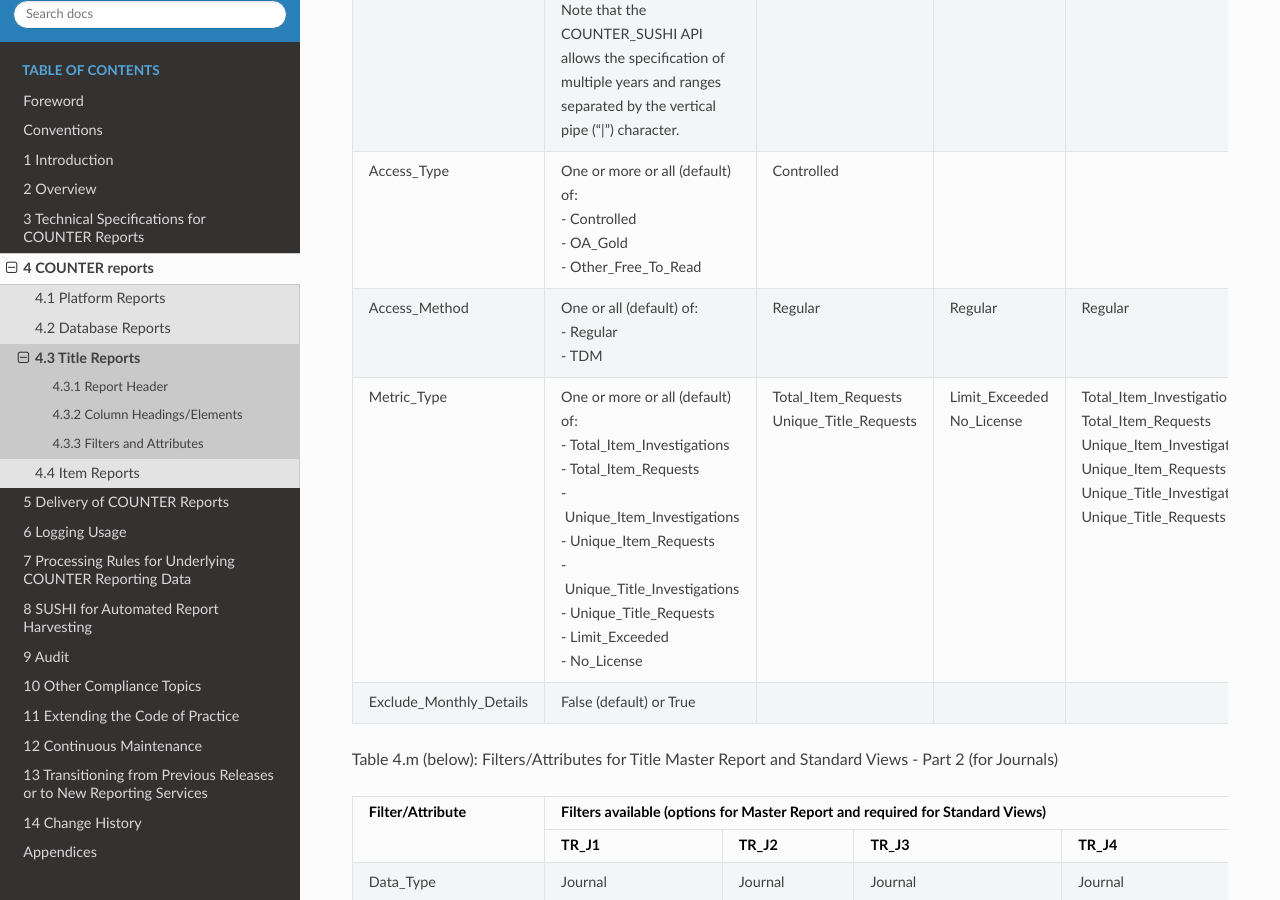
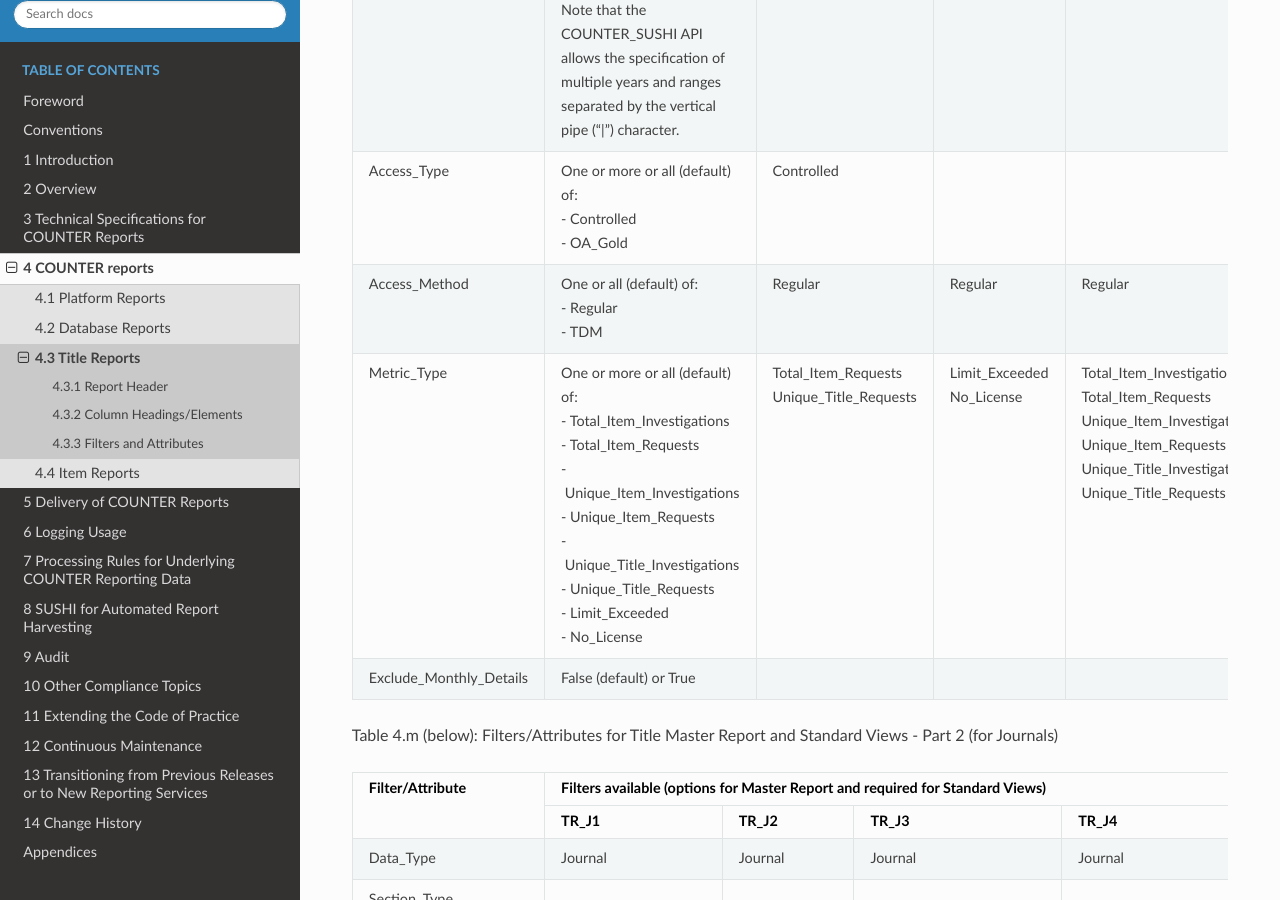
Before and after one commit to Project-Counter/cop5, a Sphinx documentation site: the page built from source/04-reports/03-title-reports.rst, in a window 1280 px wide and 900 px high, scrolled down 5520 px. Built offline with Sphinx 7.4.7 and the Read the Docs theme 2.0.0, drawn with Linux system fonts in a browser that asks for light colours.

Commit message:
Fix Other_Free_To_Read use in Master Title Reports

```diff
--- a/source/03-specifications/03-counter-report-common-attributes-and-elements.rst
+++ b/source/03-specifications/03-counter-report-common-attributes-and-elements.rst
@@ -615,7 +615,7 @@ Table 3.u (below): List of Access_Type Values
    * - Other_Free_To_Read
      - At the time of the transaction the content item was available as free-to-read (no license required) and did not qualify under the OA_Gold Access_Type.
 
-       NOTE: This value is for institutional repositories only.
+       NOTE: This value is for institutional repositories only. Institutional repositories may also use Access_Type Other_Free_To_Read in the Master Title Report if this report is offered.
      - Data_Repository\ |br|\ |lb|
        Repository
      - IR\ |br|\ |lb|
--- a/source/04-reports/03-title-reports.rst
+++ b/source/04-reports/03-title-reports.rst
@@ -567,8 +567,7 @@ Table 4.l (below): Filters/Attributes for Title Master Report and Standard Views
    * - Access_Type
      - One or more or all (default) of:\ |br|\ |lb|
        - Controlled\ |br|\ |lb|
-       - OA_Gold\ |br|\ |lb|
-       - Other_Free_To_Read
+       - OA_Gold
      - Controlled
      -
      -
```
